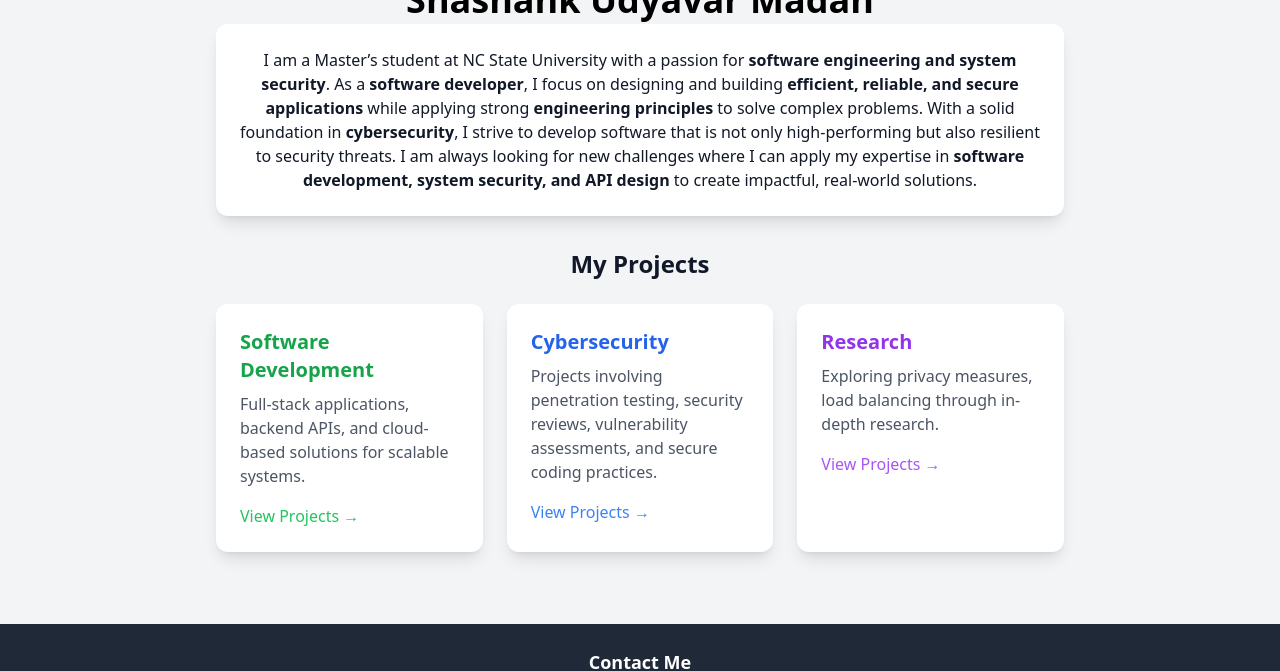
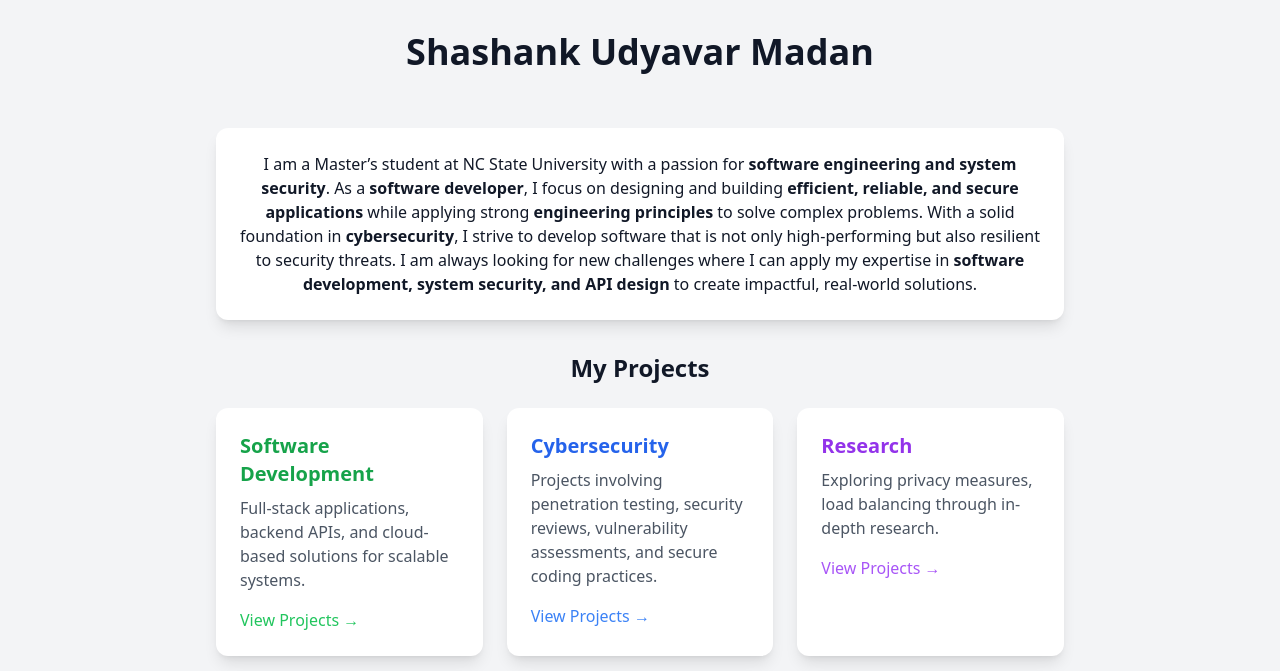
Before and after one commit to shashank-madan/shashank-madan.github.io, a plain HTML site: page index.html in a window 1280 px wide. Shown: the top 671 px of the page. Drawn offline with nearby package versions, Linux system fonts and the light colour scheme.

Commit message:
name fixed

```diff
--- a/index.html
+++ b/index.html
@@ -8,12 +8,9 @@
     <script src="https://unpkg.com/lucide@latest"></script> <!-- Lucide Icons -->
 </head>
 <body class="bg-gray-100 text-gray-900">
-
-    <!-- Cover Photo & Name -->
-    <div class="relative">
-        <div class="absolute inset-0 flex items-center justify-center">
-            <h1 class="text-black text-4xl font-bold">Shashank Udyavar Madan</h1>
-        </div>
+    <!-- Name Header -->
+    <div class="text-center py-8">
+        <h1 class="text-4xl font-bold text-gray-900">Shashank Udyavar Madan</h1>
     </div>
 
     <div class="max-w-4xl mx-auto p-6">
```
